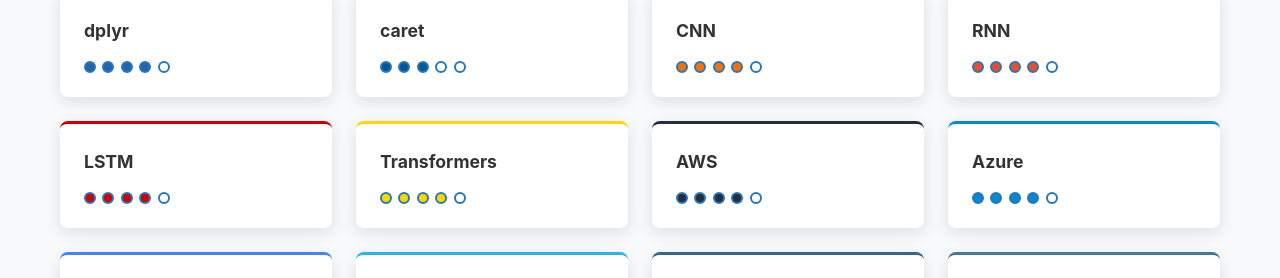
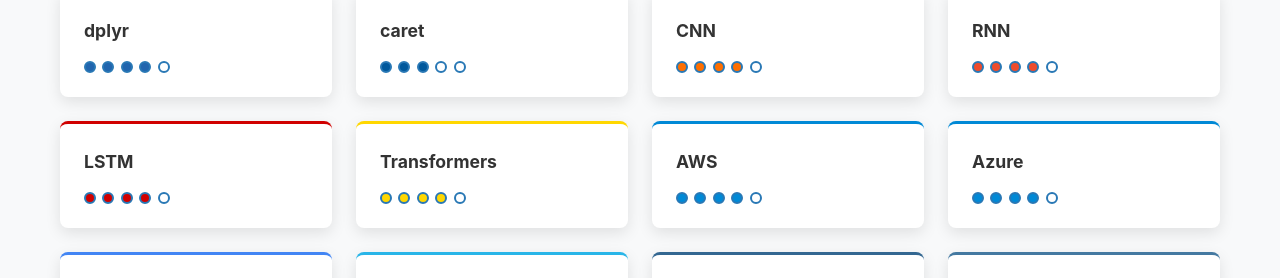
Before and after one commit to lenkalapellypraveen/Portfolio_Praveen, a React (Vite) app: page / in a window 1280 px wide. Shown: the part 2461-2739 px from the top of the page. Built offline with nearby package versions, Linux system fonts and the light colour scheme.

Commit message:
Updated skills

```diff
--- a/src/components/Skills.tsx
+++ b/src/components/Skills.tsx
@@ -56,7 +56,7 @@
     {
       name: "Cloud & Infrastructure",
       skills: [
-        { name: "AWS", level: 4, color: "#232F3E" },
+        { name: "AWS", level: 4, color: "#0089D6" },
         { name: "Azure", level: 4, color: "#0089D6" },
         { name: "GCP", level: 3, color: "#4285F4" },
         { name: "Snowflake", level: 3, color: "#29B5E8" },
```
